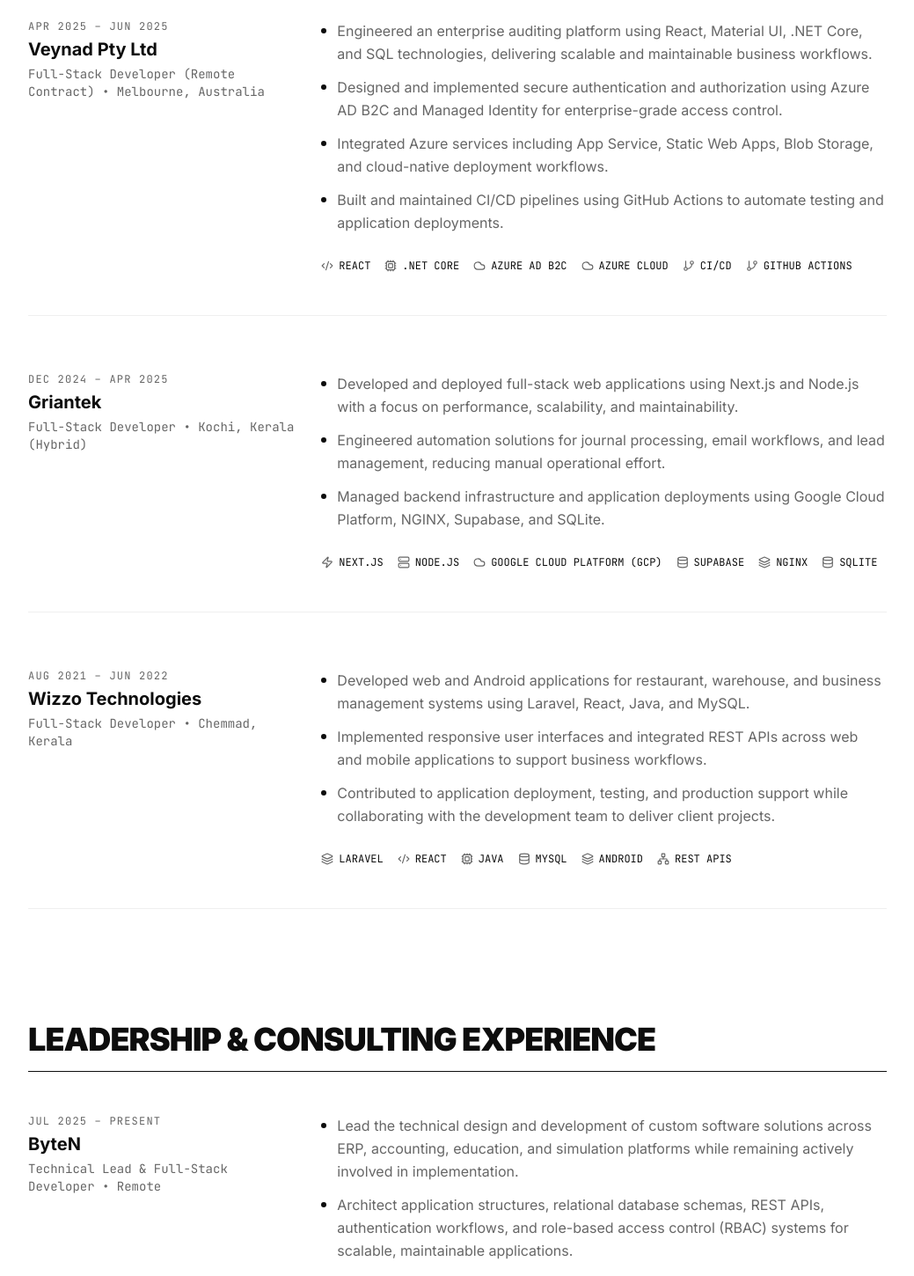
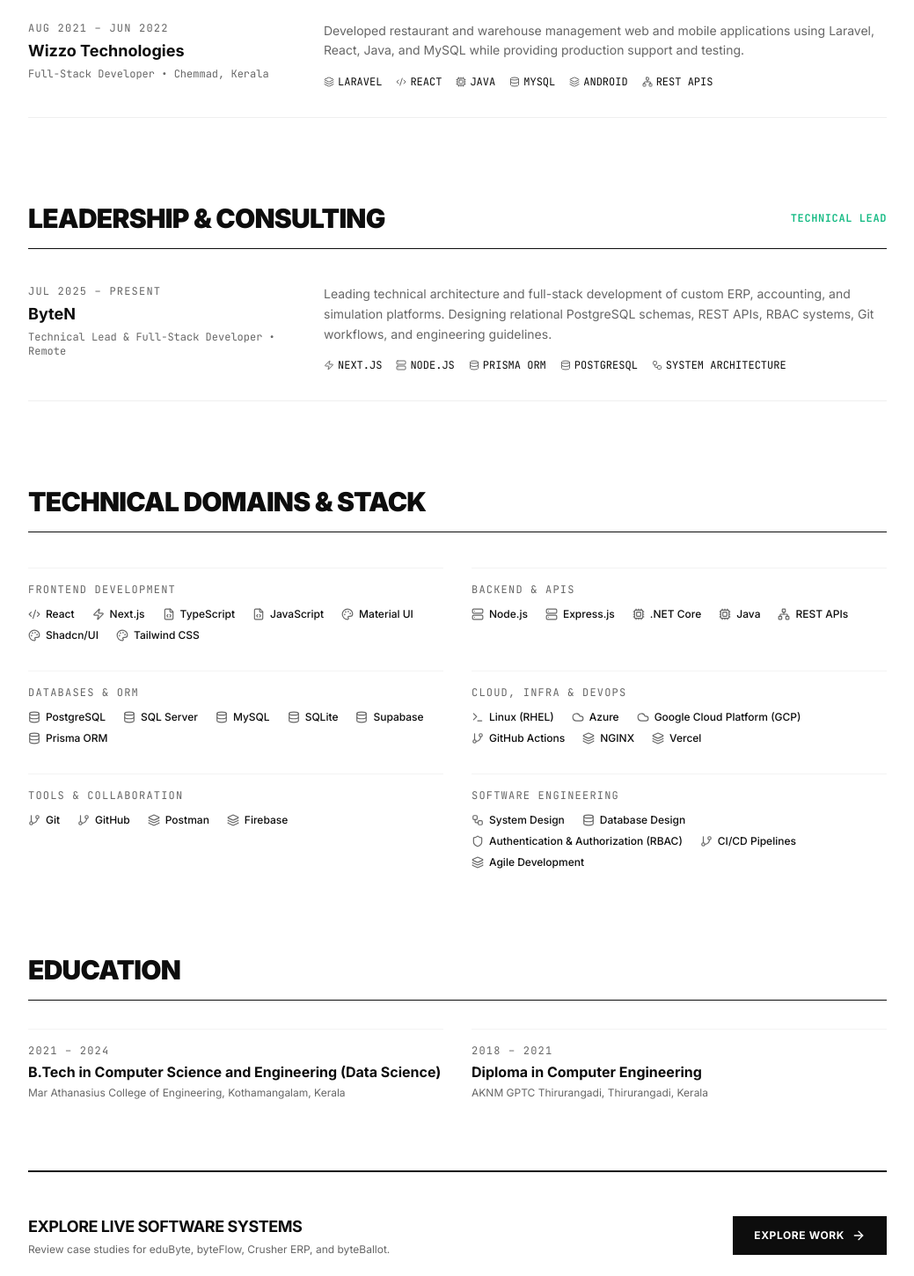
Before and after one commit to mrinshad/Portfolio, a Next.js app: page /about in a window 1280 px wide. Shown: the part 1330-2780 px from the top of the page at 88% size, without its empty margins (120-1159 px from the left). Built offline with nearby package versions, Linux system fonts and the light colour scheme.

Commit message:
addde minute xolors

```diff
--- a/app/about/page.tsx
+++ b/app/about/page.tsx
@@ -25,20 +25,32 @@
   "Tailwind CSS",
 ]
 
+const employmentSummaries: { [key: string]: string } = {
+  tcs: "Contributing to internal enterprise web applications, developing UI components, integrating REST APIs, refactoring codebases, and administering Linux (RHEL) server environments.",
+  veynad: "Engineered an enterprise auditing platform with React and .NET Core, implementing Azure AD B2C authentication, cloud services, and automated GitHub Actions CI/CD pipelines.",
+  griantek: "Developed and deployed full-stack Next.js and Node.js web applications, automated journal and lead processing workflows, and managed GCP/Supabase backend infrastructure.",
+  wizzo: "Developed restaurant and warehouse management web and mobile applications using Laravel, React, Java, and MySQL while providing production support and testing.",
+}
+
+const leadershipSummaries: { [key: string]: string } = {
+  byten: "Leading technical architecture and full-stack development of custom ERP, accounting, and simulation platforms. Designing relational PostgreSQL schemas, REST APIs, RBAC systems, Git workflows, and engineering guidelines.",
+}
+
 export default function AboutPage() {
   return (
-    <main className="py-16 lg:py-24 space-y-28">
-      <div className="container max-w-5xl px-6 space-y-24">
+    <main className="py-16 lg:py-24 space-y-24">
+      <div className="container max-w-5xl px-6 space-y-20">
         {/* Page Header */}
         <div className="space-y-6 border-b border-border/50 pb-12">
-          <div className="text-xs font-mono uppercase tracking-widest text-muted-foreground">
-            About / Engineering & Leadership
+          <div className="inline-flex items-center gap-2 text-xs font-mono uppercase tracking-widest text-muted-foreground">
+            <span className="h-1.5 w-1.5 rounded-full bg-emerald-500" />
+            About Rinshad
           </div>
           <h1 className="text-5xl sm:text-7xl lg:text-8xl font-black tracking-tighter text-foreground uppercase leading-none">
             Background & Experience
           </h1>
-          <p className="text-xl sm:text-2xl text-muted-foreground leading-relaxed max-w-3xl font-medium">
-            Full-Stack Software Engineer currently at <span className="text-foreground font-bold">Tata Consultancy Services (TCS)</span>, with proven leadership in architecting custom ERP platforms, relational databases, and enterprise applications.
+          <p className="text-xl sm:text-2xl text-muted-foreground leading-relaxed max-w-3xl font-normal">
+            Full-Stack Software Engineer currently at <span className="text-foreground font-semibold">Tata Consultancy Services (TCS)</span>, with proven experience in technical leadership, system architecture, and cloud-native application delivery.
           </p>
         </div>
 
@@ -53,57 +65,52 @@
                 >
                   <TechIcon name={tech} className="h-3.5 w-3.5 text-foreground" />
                   <span>{tech}</span>
-                  <span className="h-1 w-1 rounded-full bg-foreground/40 ml-6" />
+                  <span className="h-1 w-1 rounded-full bg-emerald-500/50 ml-6" />
                 </div>
               )
             )}
           </div>
         </div>
 
-        {/* Primary Employment Experience */}
-        <div className="space-y-12">
-          <div className="border-b border-foreground pb-4">
-            <h2 className="text-2xl sm:text-4xl font-black uppercase tracking-tight text-foreground">
+        {/* Primary Employment Experience (Executive Rows) */}
+        <div className="space-y-10">
+          <div className="border-b border-foreground pb-4 flex items-center justify-between">
+            <h2 className="text-2xl sm:text-3xl font-black uppercase tracking-tight text-foreground">
               Professional Employment
             </h2>
+            <span className="text-xs font-mono uppercase tracking-wider text-muted-foreground">
+              Career Timeline
+            </span>
           </div>
 
-          <div className="space-y-16">
+          <div className="space-y-10">
             {employmentExperience.map((item) => (
               <div
                 key={item.id}
-                className="grid grid-cols-1 md:grid-cols-12 gap-6 border-b border-border/50 pb-12"
+                className="grid grid-cols-1 md:grid-cols-12 gap-4 md:gap-8 border-b border-border/50 pb-8"
               >
                 <div className="md:col-span-4 space-y-1">
                   <div className="text-xs font-mono uppercase tracking-widest text-muted-foreground">
                     {item.period}
                   </div>
-                  <h3 className="text-xl font-bold text-foreground">
+                  <h3 className="text-lg font-bold text-foreground">
                     {item.company}
                   </h3>
-                  <div className="text-sm font-mono text-muted-foreground">
+                  <div className="text-xs font-mono text-muted-foreground">
                     {item.role} • {item.location}
                   </div>
                 </div>
 
-                <div className="md:col-span-8 space-y-4">
-                  <ul className="space-y-3">
-                    {item.responsibilities.map((resp, rIdx) => (
-                      <li
-                        key={rIdx}
-                        className="text-base text-muted-foreground leading-relaxed flex items-start gap-3"
-                      >
-                        <span className="h-1.5 w-1.5 rounded-full bg-foreground shrink-0 mt-2.5" />
-                        <span>{resp}</span>
-                      </li>
-                    ))}
-                  </ul>
+                <div className="md:col-span-8 space-y-3">
+                  <p className="text-sm text-muted-foreground leading-relaxed">
+                    {employmentSummaries[item.id] || item.responsibilities[0]}
+                  </p>
 
                   {item.technologies && item.technologies.length > 0 && (
-                    <div className="flex flex-wrap gap-4 pt-3 text-xs font-mono uppercase text-muted-foreground">
+                    <div className="flex flex-wrap gap-4 pt-1 text-xs font-mono uppercase text-muted-foreground">
                       {item.technologies.map((tech) => (
-                        <span key={tech} className="inline-flex items-center gap-1.5 text-foreground">
-                          <TechIcon name={tech} className="h-3.5 w-3.5 text-muted-foreground" />
+                        <span key={tech} className="inline-flex items-center gap-1 text-foreground">
+                          <TechIcon name={tech} className="h-3 w-3 text-muted-foreground" />
                           {tech}
                         </span>
                       ))}
@@ -116,49 +123,44 @@
         </div>
 
         {/* Leadership & Consulting Experience */}
-        <div className="space-y-12 pt-8">
-          <div className="border-b border-foreground pb-4">
-            <h2 className="text-2xl sm:text-4xl font-black uppercase tracking-tight text-foreground">
-              Leadership & Consulting Experience
+        <div className="space-y-10 pt-4">
+          <div className="border-b border-foreground pb-4 flex items-center justify-between">
+            <h2 className="text-2xl sm:text-3xl font-black uppercase tracking-tight text-foreground">
+              Leadership & Consulting
             </h2>
+            <span className="text-xs font-mono uppercase tracking-wider text-emerald-500 font-semibold">
+              Technical Lead
+            </span>
           </div>
 
-          <div className="space-y-16">
+          <div className="space-y-10">
             {leadershipExperience.map((item) => (
               <div
                 key={item.id}
-                className="grid grid-cols-1 md:grid-cols-12 gap-6 border-b border-border/50 pb-12"
+                className="grid grid-cols-1 md:grid-cols-12 gap-4 md:gap-8 border-b border-border/50 pb-8"
               >
                 <div className="md:col-span-4 space-y-1">
                   <div className="text-xs font-mono uppercase tracking-widest text-muted-foreground">
                     {item.period}
                   </div>
-                  <h3 className="text-xl font-bold text-foreground">
+                  <h3 className="text-lg font-bold text-foreground">
                     {item.company}
                   </h3>
-                  <div className="text-sm font-mono text-muted-foreground">
+                  <div className="text-xs font-mono text-muted-foreground">
                     {item.role} • {item.location}
                   </div>
                 </div>
 
-                <div className="md:col-span-8 space-y-4">
-                  <ul className="space-y-3">
-                    {item.responsibilities.map((resp, rIdx) => (
-                      <li
-                        key={rIdx}
-                        className="text-base text-muted-foreground leading-relaxed flex items-start gap-3"
-                      >
-                        <span className="h-1.5 w-1.5 rounded-full bg-foreground shrink-0 mt-2.5" />
-                        <span>{resp}</span>
-                      </li>
-                    ))}
-                  </ul>
+                <div className="md:col-span-8 space-y-3">
+                  <p className="text-sm text-muted-foreground leading-relaxed">
+                    {leadershipSummaries[item.id] || item.responsibilities[0]}
+                  </p>
 
                   {item.technologies && item.technologies.length > 0 && (
-                    <div className="flex flex-wrap gap-4 pt-3 text-xs font-mono uppercase text-muted-foreground">
+                    <div className="flex flex-wrap gap-4 pt-1 text-xs font-mono uppercase text-muted-foreground">
                       {item.technologies.map((tech) => (
-                        <span key={tech} className="inline-flex items-center gap-1.5 text-foreground">
-                          <TechIcon name={tech} className="h-3.5 w-3.5 text-muted-foreground" />
+                        <span key={tech} className="inline-flex items-center gap-1 text-foreground">
+                          <TechIcon name={tech} className="h-3 w-3 text-muted-foreground" />
                           {tech}
                         </span>
                       ))}
@@ -171,26 +173,26 @@
         </div>
 
         {/* Technical Taxonomy with Icons */}
-        <div className="space-y-12 pt-8">
+        <div className="space-y-10 pt-4">
           <div className="border-b border-foreground pb-4">
-            <h2 className="text-2xl sm:text-4xl font-black uppercase tracking-tight text-foreground">
-              Technical Skill Taxonomy
+            <h2 className="text-2xl sm:text-3xl font-black uppercase tracking-tight text-foreground">
+              Technical Domains & Stack
             </h2>
           </div>
 
-          <div className="grid grid-cols-1 md:grid-cols-2 gap-12">
+          <div className="grid grid-cols-1 md:grid-cols-2 gap-8">
             {skillCategories.map((cat) => (
-              <div key={cat.category} className="space-y-4 border-t border-border/40 pt-6">
+              <div key={cat.category} className="space-y-3 border-t border-border/40 pt-4">
                 <div className="text-xs font-mono uppercase tracking-widest text-muted-foreground">
                   {cat.category}
                 </div>
-                <div className="flex flex-wrap gap-x-6 gap-y-3">
+                <div className="flex flex-wrap gap-x-5 gap-y-2">
                   {cat.skills.map((skill) => (
                     <span
                       key={skill}
-                      className="inline-flex items-center gap-2 text-sm font-medium text-foreground"
+                      className="inline-flex items-center gap-1.5 text-xs font-medium text-foreground"
                     >
-                      <TechIcon name={skill} className="h-4 w-4 text-muted-foreground" />
+                      <TechIcon name={skill} className="h-3.5 w-3.5 text-muted-foreground" />
                       {skill}
                     </span>
                   ))}
@@ -201,23 +203,23 @@
         </div>
 
         {/* Education Credentials */}
-        <div className="space-y-12 pt-8">
+        <div className="space-y-8 pt-4">
           <div className="border-b border-foreground pb-4">
-            <h2 className="text-2xl sm:text-4xl font-black uppercase tracking-tight text-foreground">
+            <h2 className="text-2xl sm:text-3xl font-black uppercase tracking-tight text-foreground">
               Education
             </h2>
           </div>
 
-          <div className="grid grid-cols-1 md:grid-cols-2 gap-12">
+          <div className="grid grid-cols-1 md:grid-cols-2 gap-8">
             {educationData.map((edu, idx) => (
-              <div key={idx} className="space-y-2 border-t border-border/40 pt-4">
+              <div key={idx} className="space-y-1 border-t border-border/40 pt-4">
                 <div className="text-xs font-mono uppercase tracking-widest text-muted-foreground">
                   {edu.period}
                 </div>
-                <h3 className="text-lg font-bold text-foreground">
+                <h3 className="text-base font-bold text-foreground">
                   {edu.degree}
                 </h3>
-                <div className="text-sm text-muted-foreground">
+                <div className="text-xs text-muted-foreground">
                   {edu.institution}
                 </div>
               </div>
@@ -226,19 +228,19 @@
         </div>
 
         {/* Bottom Gateway Link */}
-        <div className="pt-16 border-t-2 border-foreground flex flex-col sm:flex-row items-center justify-between gap-6">
+        <div className="pt-12 border-t-2 border-foreground flex flex-col sm:flex-row items-center justify-between gap-6">
           <div className="space-y-1">
-            <h3 className="text-xl font-bold uppercase tracking-tight text-foreground">
+            <h3 className="text-lg font-bold uppercase tracking-tight text-foreground">
               Explore Live Software Systems
             </h3>
-            <p className="text-sm text-muted-foreground">
+            <p className="text-xs text-muted-foreground">
               Review case studies for eduByte, byteFlow, Crusher ERP, and byteBallot.
             </p>
           </div>
 
           <Link
             href="/work"
-            className="inline-flex items-center gap-2 text-sm font-bold uppercase tracking-wider text-background bg-foreground px-8 py-4 hover:opacity-90 transition-opacity whitespace-nowrap"
+            className="inline-flex items-center gap-2 text-xs font-bold uppercase tracking-wider text-background bg-foreground px-6 py-3.5 hover:opacity-90 transition-opacity whitespace-nowrap"
           >
             Explore Work
             <ArrowRight className="h-4 w-4" />
--- a/app/page.tsx
+++ b/app/page.tsx
@@ -1,6 +1,6 @@
 import Link from "next/link"
 import { ArrowRight, ArrowUpRight } from "lucide-react"
-import { profileData, flagshipProjects } from "@/data"
+import { flagshipProjects } from "@/data"
 
 const heroMarqueeItems = [
   "SYSTEMS ARCHITECTURE",
@@ -17,14 +17,15 @@
 
   return (
     <main className="flex flex-col min-h-screen">
-      {/* 1. Massive Typographic Hero */}
+      {/* 1. Refined Typographic Hero */}
       <section
         aria-label="Introduction"
-        className="relative flex min-h-[calc(85vh-5rem)] flex-col justify-between py-16 lg:py-24"
+        className="relative flex min-h-[calc(80vh-5rem)] flex-col justify-between py-16 lg:py-24"
       >
-        <div className="container max-w-6xl px-6 my-auto space-y-12">
+        <div className="container max-w-6xl px-6 my-auto space-y-10">
           <div className="space-y-6">
-            <div className="inline-block text-xs font-mono tracking-widest uppercase text-muted-foreground">
+            <div className="inline-flex items-center gap-2 text-xs font-mono tracking-widest uppercase text-muted-foreground">
+              <span className="h-1.5 w-1.5 rounded-full bg-emerald-500" />
               Full-Stack Software Engineer & Technical Lead
             </div>
 
@@ -34,23 +35,23 @@
               Rinshad P
             </h1>
 
-            <p className="text-xl sm:text-2xl lg:text-3xl text-foreground/90 font-medium tracking-tight max-w-3xl leading-snug pt-4">
-              Architecting scalable software systems, enterprise ERPs, and cloud-native web applications.
+            <p className="text-xl sm:text-2xl text-muted-foreground font-normal max-w-2xl leading-relaxed pt-2">
+              Full-Stack Developer at <span className="text-foreground font-semibold">Tata Consultancy Services</span> & Technical Lead at <span className="text-foreground font-semibold">ByteN</span>. Architecting scalable ERP platforms and production web systems.
             </p>
           </div>
 
           <div className="flex flex-wrap items-center gap-8 pt-4 border-t border-border/50">
             <Link
               href="/work"
-              className="inline-flex items-center gap-2 text-base font-bold uppercase tracking-wider text-foreground hover:underline underline-offset-8"
+              className="inline-flex items-center gap-2 text-sm font-bold uppercase tracking-wider text-foreground hover:underline underline-offset-8"
             >
               Explore Selected Systems
-              <ArrowRight className="h-4 w-4" />
+              <ArrowRight className="h-4 w-4 text-emerald-500" />
             </Link>
 
             <Link
               href="/about"
-              className="inline-flex items-center gap-2 text-base font-medium text-muted-foreground hover:text-foreground hover:underline underline-offset-8"
+              className="inline-flex items-center gap-2 text-sm font-medium text-muted-foreground hover:text-foreground transition-colors"
             >
               About & Experience
               <ArrowUpRight className="h-4 w-4" />
@@ -58,7 +59,7 @@
 
             <Link
               href="/contact"
-              className="inline-flex items-center gap-2 text-base font-medium text-muted-foreground hover:text-foreground hover:underline underline-offset-8"
+              className="inline-flex items-center gap-2 text-sm font-medium text-muted-foreground hover:text-foreground transition-colors"
             >
               Contact
               <ArrowUpRight className="h-4 w-4" />
@@ -67,7 +68,7 @@
         </div>
 
         {/* Continuous Monochrome Ticker */}
-        <div className="w-full border-y border-border/40 py-4 mt-16 overflow-hidden marquee-container">
+        <div className="w-full border-y border-border/40 py-4 mt-12 overflow-hidden marquee-container">
           <div className="flex w-max items-center gap-10 animate-marquee">
             {[...heroMarqueeItems, ...heroMarqueeItems, ...heroMarqueeItems].map(
               (item, index) => (
@@ -76,7 +77,7 @@
                   className="flex items-center gap-10 text-xs font-mono tracking-widest text-muted-foreground uppercase whitespace-nowrap"
                 >
                   <span>{item}</span>
-                  <span className="h-1.5 w-1.5 rounded-full bg-foreground/40" />
+                  <span className="h-1.5 w-1.5 rounded-full bg-emerald-500/60" />
                 </div>
               )
             )}
@@ -84,11 +85,11 @@
         </div>
       </section>
 
-      {/* 2. Inverted Contrast Showcase Section (Black in Light Mode, White in Dark Mode) */}
-      <section className="py-28 bg-black text-white dark:bg-white dark:text-black border-y border-zinc-800 dark:border-zinc-300 transition-colors duration-300">
+      {/* 2. Inverted Contrast Featured Systems Section */}
+      <section className="py-24 bg-black text-white dark:bg-white dark:text-black border-y border-zinc-800 dark:border-zinc-300 transition-colors duration-300">
         <div className="container max-w-6xl px-6 space-y-20">
           <div className="flex flex-col sm:flex-row sm:items-end justify-between gap-6 border-b border-zinc-800 dark:border-zinc-300 pb-8">
-            <div className="space-y-2">
+            <div className="space-y-1">
               <div className="text-xs font-mono uppercase tracking-widest text-zinc-400 dark:text-zinc-600">
                 Featured Work / 01 — 02
               </div>
@@ -105,8 +106,8 @@
             </Link>
           </div>
 
-          {/* Large Editorial Showcase Rows */}
-          <div className="space-y-28">
+          {/* Curated Editorial Rows */}
+          <div className="space-y-24">
             {featuredTwo.map((project, idx) => {
               const projectNumber = `0${idx + 1} / 0${flagshipProjects.length}`
 
@@ -116,7 +117,7 @@
                   className="group grid grid-cols-1 lg:grid-cols-12 gap-12 items-center"
                 >
                   {/* Text Column */}
-                  <div className="lg:col-span-5 space-y-6">
+                  <div className="lg:col-span-5 space-y-5">
                     <div className="text-xs font-mono uppercase tracking-widest text-zinc-400 dark:text-zinc-600">
                       {projectNumber} • {project.category}
                     </div>
@@ -129,11 +130,11 @@
                       {project.summary}
                     </p>
 
-                    <div className="text-xs font-mono uppercase tracking-wider text-zinc-400 dark:text-zinc-600 pt-2">
-                      Stack: {project.technologies.slice(0, 4).join(" / ")}
+                    <div className="text-xs font-mono text-zinc-400 dark:text-zinc-600 pt-1">
+                      Role: {project.role}
                     </div>
 
-                    <div className="pt-4">
+                    <div className="pt-3">
                       <Link
                         href={`/work/${project.id}`}
                         className="inline-flex items-center gap-2 text-sm font-bold uppercase tracking-wider text-white dark:text-black border-b border-white dark:border-black pb-1 hover:opacity-80 transition-opacity"
@@ -164,7 +165,7 @@
                       </div>
 
                       {/* Visual Interface Canvas */}
-                      <div className="p-12 sm:p-16 flex flex-col items-center justify-center text-center space-y-4 min-h-[260px] bg-gradient-to-br from-zinc-900 to-black dark:from-zinc-100 dark:to-white">
+                      <div className="p-12 sm:p-16 flex flex-col items-center justify-center text-center space-y-3 min-h-[260px] bg-gradient-to-br from-zinc-900 to-black dark:from-zinc-100 dark:to-white">
                         <div className="text-xs font-mono uppercase tracking-widest text-zinc-500 dark:text-zinc-400">
                           Production Platform
                         </div>
@@ -172,7 +173,7 @@
                           {project.name}
                         </div>
                         <div className="text-xs font-mono text-zinc-400 dark:text-zinc-600">
-                          Role: {project.role}
+                          {project.category}
                         </div>
                       </div>
                     </Link>
@@ -184,11 +185,11 @@
         </div>
       </section>
 
-      {/* 3. Editorial Gateway Row */}
+      {/* 3. Streamlined Gateway Section */}
       <section className="py-24 border-b border-border/40">
         <div className="container max-w-6xl px-6">
           <div className="grid grid-cols-1 md:grid-cols-2 gap-12">
-            <div className="space-y-4 border-l-2 border-foreground pl-6">
+            <div className="space-y-3 border-l-2 border-foreground pl-6">
               <div className="text-xs font-mono uppercase tracking-widest text-muted-foreground">
                 Career Track Record
               </div>
@@ -196,7 +197,7 @@
                 Engineering & Leadership
               </h3>
               <p className="text-sm text-muted-foreground leading-relaxed">
-                Full-Stack Developer at Tata Consultancy Services (TCS), with technical leadership and consulting experience at ByteN.
+                Full-Stack Developer at TCS with technical leadership & consulting experience at ByteN.
               </p>
               <div className="pt-2">
                 <Link
@@ -208,7 +209,7 @@
               </div>
             </div>
 
-            <div className="space-y-4 border-l-2 border-foreground pl-6">
+            <div className="space-y-3 border-l-2 border-foreground pl-6">
               <div className="text-xs font-mono uppercase tracking-widest text-muted-foreground">
                 Inquiries & Roles
               </div>
```
Also changed, not shown: app/work/page.tsx (+27 -25 lines).
